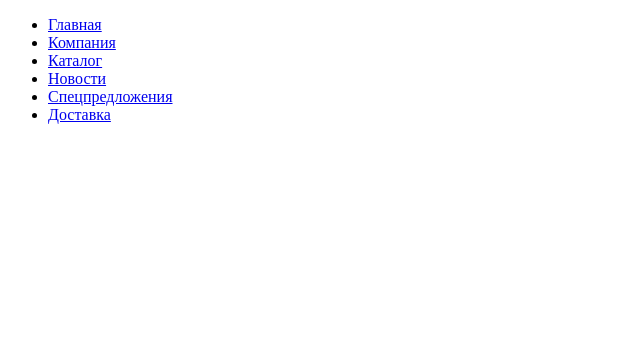
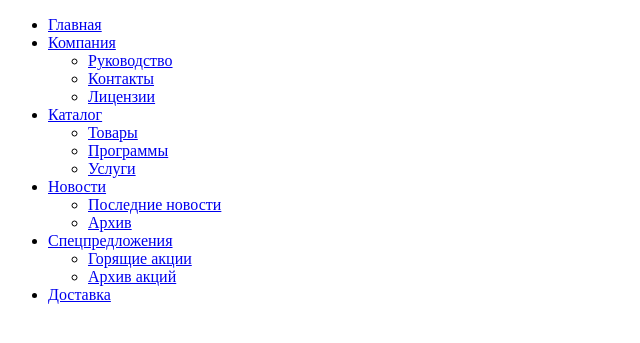
Before and after one commit to ikav/php, a PHP site: page /dynamicMenu.php in a window 1280 px wide. Shown: the top 343 px of the page, without its empty margins (0-640 px from the left). Run offline with PHP 8.4, Linux system fonts and the light colour scheme.

Commit message:
В задании 6 доделано многоуровневое меню

```diff
--- a/03/dynamicMenu.php
+++ b/03/dynamicMenu.php
@@ -19,17 +19,42 @@
 <?php
   $menu =
     [
-      "Главная",
-      "Компания",
-      "Каталог",
-      "Новости",
-      "Спецпредложения",
-      "Доставка"
+      "Главная"=>[],
+      "Компания"=>
+        [
+          "Руководство",
+          "Контакты",
+          "Лицензии"
+        ],
+      "Каталог" =>
+        [
+          "Товары",
+          "Программы",
+          "Услуги"
+        ],
+      "Новости"=>
+        [
+          "Последние новости",
+          "Архив"
+        ],
+      "Спецпредложения" =>
+        [
+          "Горящие акции",
+          "Архив акций"
+        ],
+      "Доставка"=>[]
     ];
 
   echo '<ul>';
-  foreach ($menu as $value) {
-    echo "<li><a href='#'>$value</a></li>";
+  foreach ($menu as $key => $value) {
+    echo "<li><a href='#'>$key</a></li>";
+
+    echo '<ul>';
+    foreach ($value as $innerValue) {
+      echo "<li><a href='#'>$innerValue</a></li>";
+    }
+    echo '</ul>';
+
   }
   echo '</ul>';
 
```
Also changed, not shown: 03/citiesBeginsK.php (added, +38 -0 lines).
